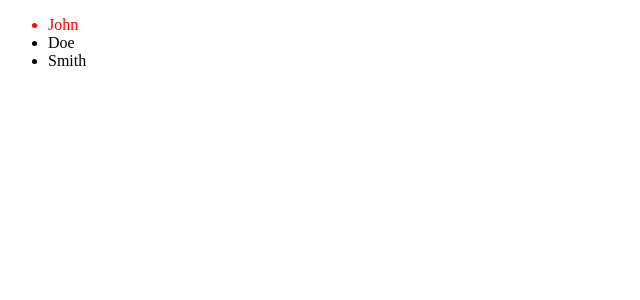
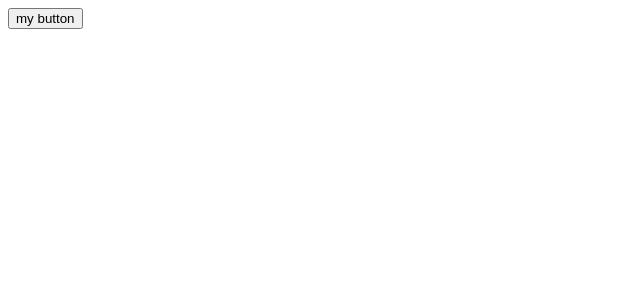
Before and after one commit to CodeCures/vue-challenge-answers, a Vue app: page / in a window 1280 px wide. Shown: the top 300 px of the page, without its empty margins (0-640 px from the left). Built offline with nearby package versions, Linux system fonts and the light colour scheme.

Commit message:
Add render function challenge

```diff
--- /dev/null
+++ b/src/components/MyButton.ts
@@ -0,0 +1,18 @@
+import { defineComponent, h, type RendererElement } from "vue"
+
+export default defineComponent({
+  name: 'MyButton',
+  props: {
+    disabled: {
+        type: Boolean,
+        default: false
+    }
+  },
+  emit: ['custom-click'],
+  render(ctx: RendererElement) {
+    return h('button', {
+        disabled: ctx.disabled,
+        onClick: () => ctx.$emit('custom-click')
+    }, ctx.$slots)
+  }
+})
--- /dev/null
+++ b/src/components/RenderFunctionComp.vue
@@ -0,0 +1,13 @@
+<script setup lang="ts">
+import MyButton from './MyButton';
+
+const onClick = () => {
+  console.log('onClick')
+}
+</script>
+
+<template>
+  <MyButton :disabled="false" @custom-click="onClick">
+    my button
+  </MyButton>
+</template>
--- a/src/views/HomeView.vue
+++ b/src/views/HomeView.vue
@@ -1,9 +1,9 @@
 <script setup lang="ts">
-import FunctionalComponent from '@/components/FunctionalComponent.vue';
+import RenderFunctionComp from '@/components/RenderFunctionComp.vue'
 </script>
 
 <template>
   <main>
-    <FunctionalComponent />
+    <RenderFunctionComp />
   </main>
 </template>
```
Also changed, not shown: 1 other file (tests, documents, lock files or other folders).
